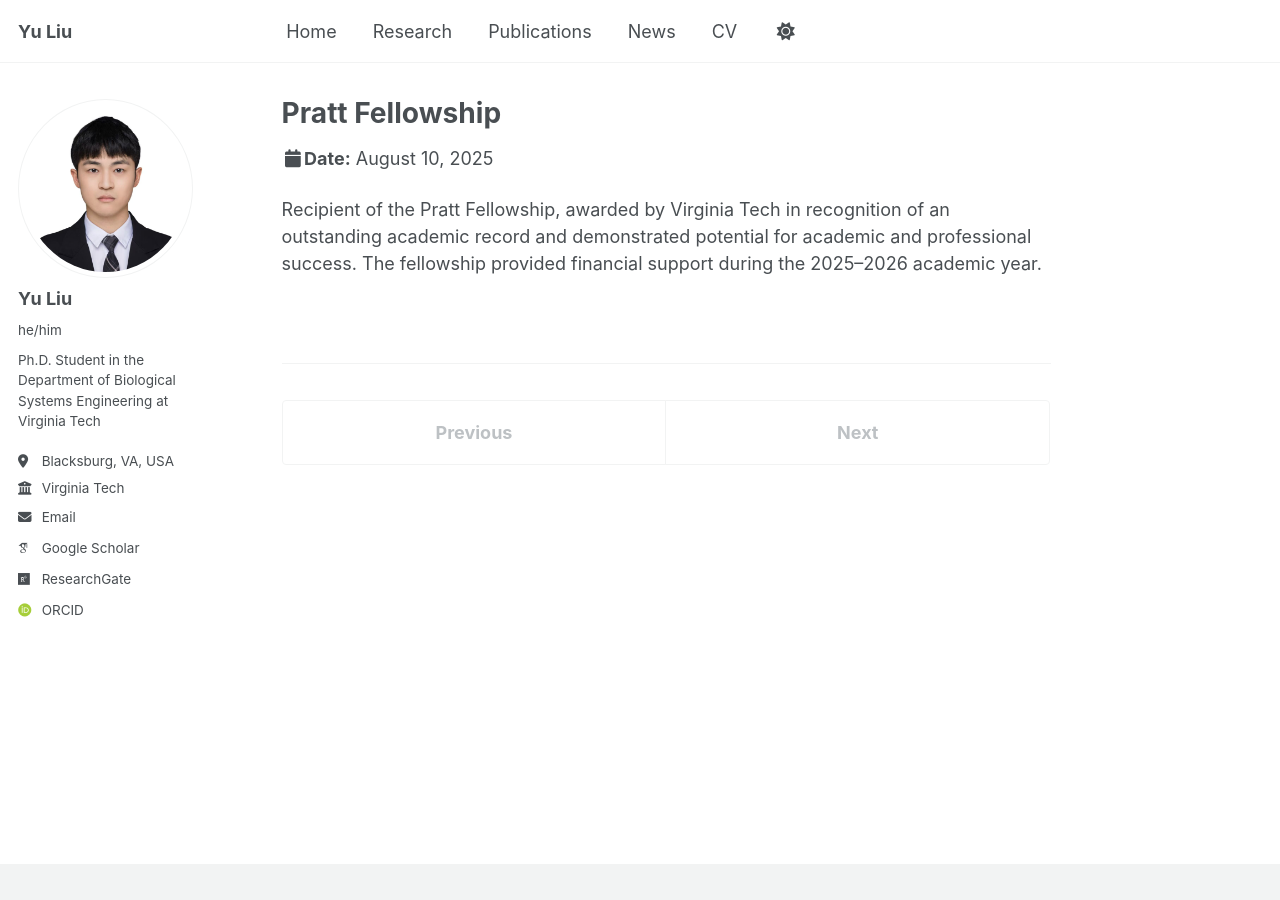
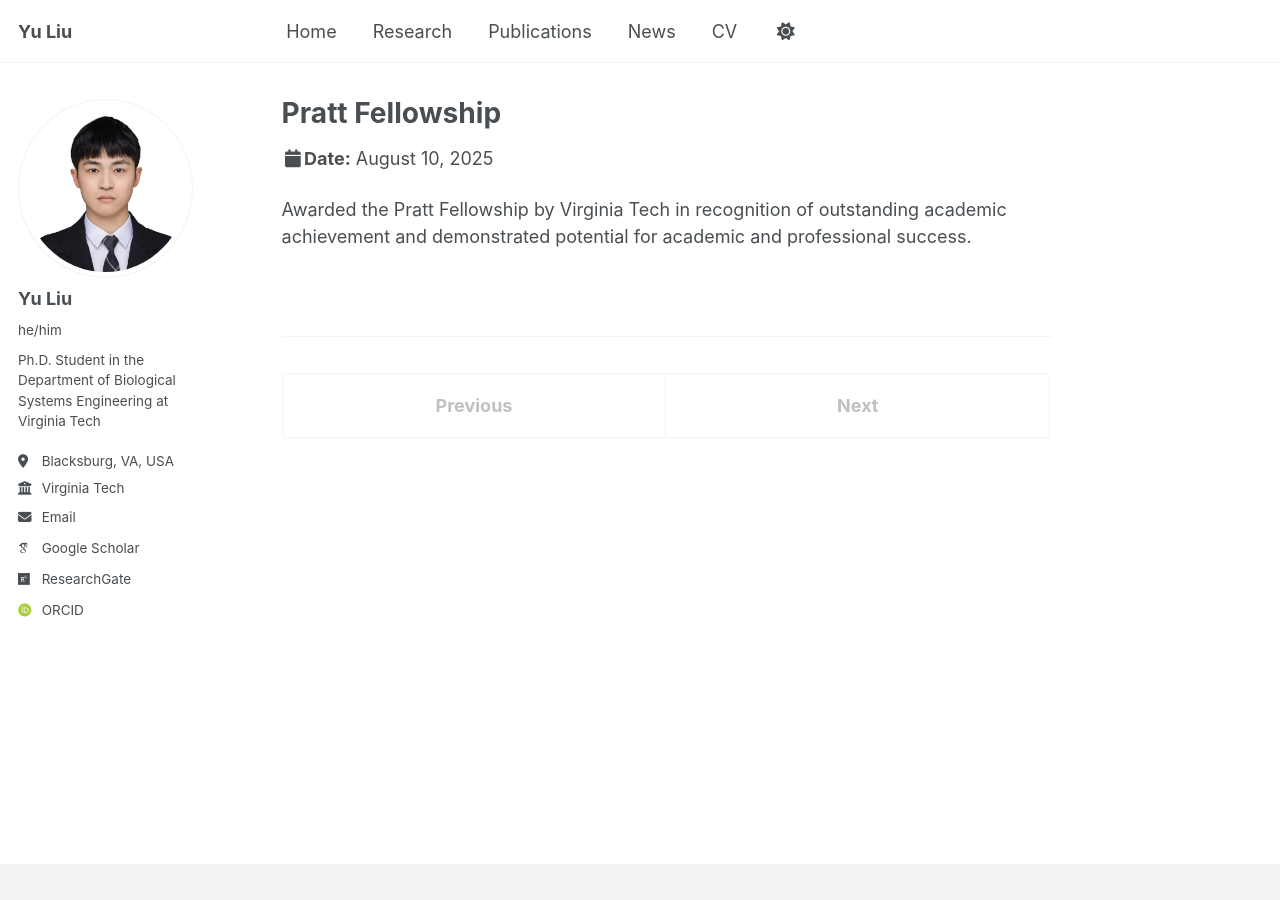
Before and after one commit to yuliu0322/yuliu0322.github.io, a Jekyll site: the page built from _talks/2025-08-10-pratt-fellowship.md, in a window 1280 px wide. Built offline with Jekyll 4.4.1, drawn with Linux system fonts in a browser that asks for light colours; some web fonts are replaced; a script bundle is joined from its source files by our own code; library files that are not in the unit come from our copies.

Commit message:
Update 2025-08-10-pratt-fellowship.md

```diff
--- a/_talks/2025-08-10-pratt-fellowship.md
+++ b/_talks/2025-08-10-pratt-fellowship.md
@@ -8,4 +8,4 @@ date: 2025-08-10
 location: "Blacksburg, VA, USA"
 ---
 
-Recipient of the Pratt Fellowship, awarded by Virginia Tech in recognition of an outstanding academic record and demonstrated potential for academic and professional success. The fellowship provided financial support during the 2025–2026 academic year.
+Awarded the Pratt Fellowship by Virginia Tech in recognition of outstanding academic achievement and demonstrated potential for academic and professional success.
```
